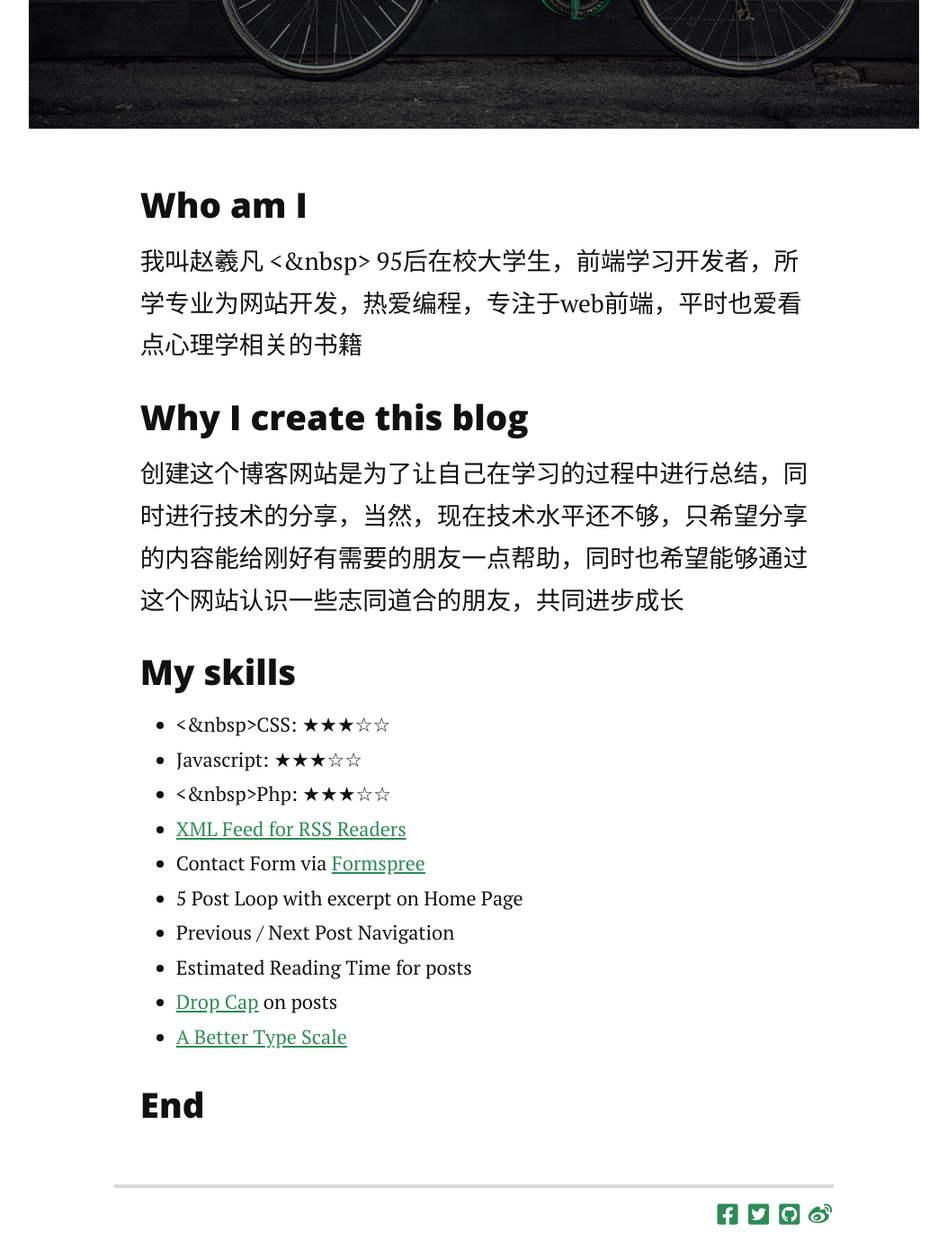
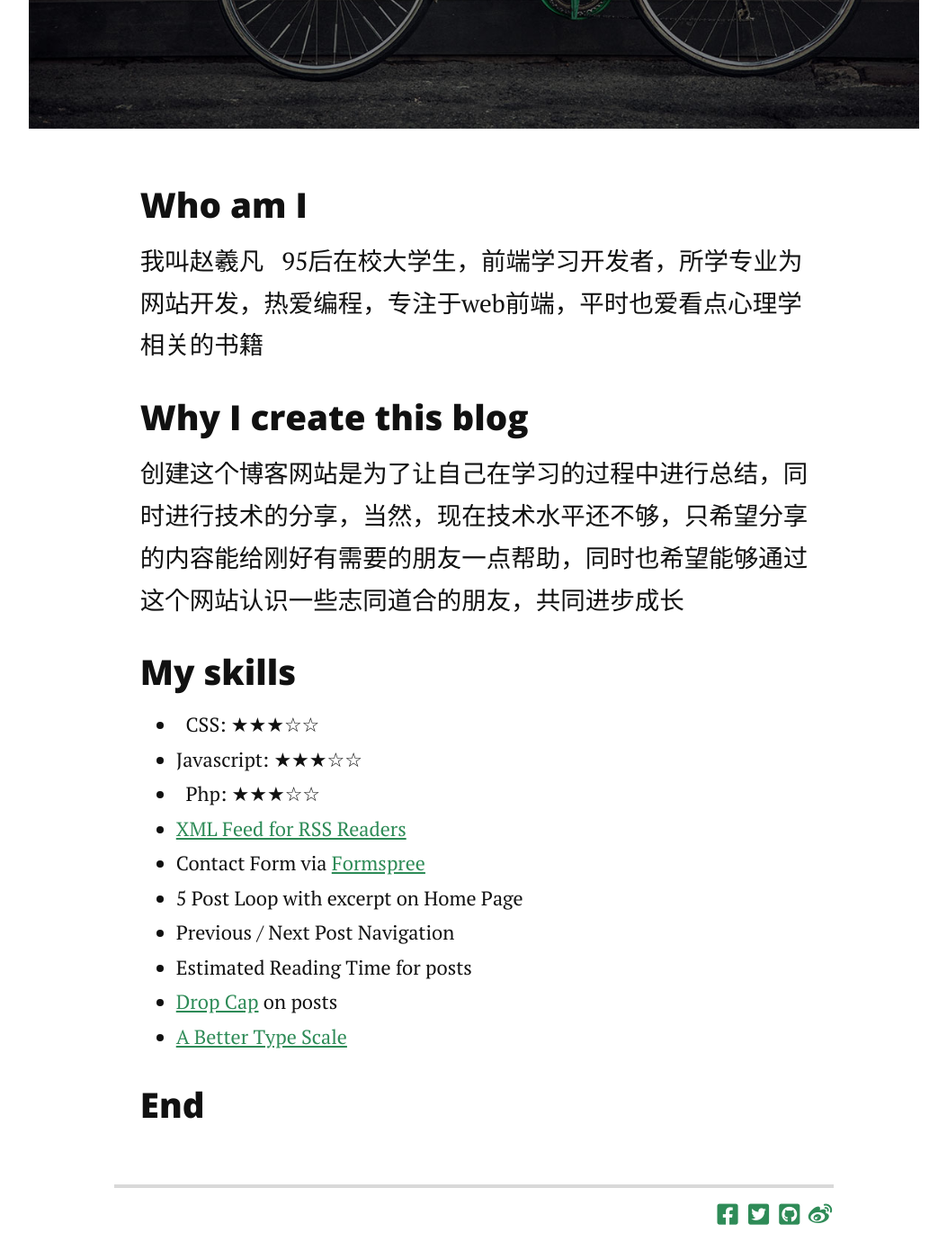
Before and after one commit to lem0nfan/lem0nfan.github.io, a Jekyll site: the page built from about.md, in a window 1280 px wide and 1400 px high, scrolled down 1014 px. Shown: the whole window at 90% size, without its empty margins (113-1166 px from the left). Built offline with Jekyll 4.4.1, drawn with Linux system fonts in a browser that asks for light colours; nearby versions of some CDN libraries.

Commit message:
Update about.md

```diff
--- a/about.md
+++ b/about.md
@@ -7,14 +7,14 @@ title: About Me
 	<h1 class="pageTitle">About Me</h1>
 	<img src="{{ '/assets/img/touring.jpg' | prepend: site.baseurl }}" alt="">
 	<h3>Who am I</h3>
-	<p class="intro">我叫赵羲凡 <&nbsp> 95后在校大学生，前端学习开发者，所学专业为网站开发，热爱编程，专注于web前端，平时也爱看点心理学相关的书籍</p>
+	<p class="intro">我叫赵羲凡 &nbsp; 95后在校大学生，前端学习开发者，所学专业为网站开发，热爱编程，专注于web前端，平时也爱看点心理学相关的书籍</p>
 	<h3>Why I create this blog</h3>
 	<p class="intro">创建这个博客网站是为了让自己在学习的过程中进行总结，同时进行技术的分享，当然，现在技术水平还不够，只希望分享的内容能给刚好有需要的朋友一点帮助，同时也希望能够通过这个网站认识一些志同道合的朋友，共同进步成长</p>
 	<h3>My skills</h3>
 	<ul>
-			<li><&nbsp>CSS: ★★★☆☆</li>
+			<li>&nbsp; CSS: ★★★☆☆</li>
   		<li>Javascript: ★★★☆☆</li>
-  		<li><&nbsp>Php:	★★★☆☆</li>
+  		<li>&nbsp; Php: ★★★☆☆</li>
   		<li><a href="https://github.com/snaptortoise/jekyll-rss-feeds">XML Feed for RSS Readers</a></li>
   		<li>Contact Form via <a href="http://formspree.io/">Formspree</a></li>
       <li>5 Post Loop with excerpt on Home Page</li>
```
